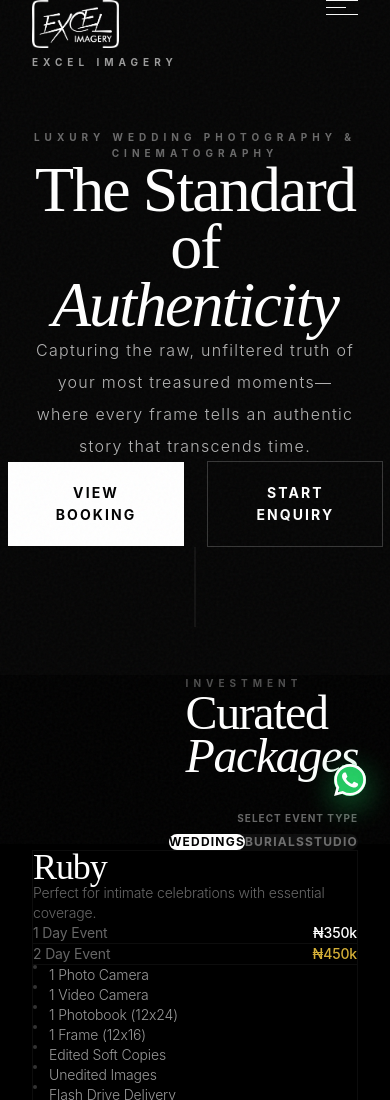
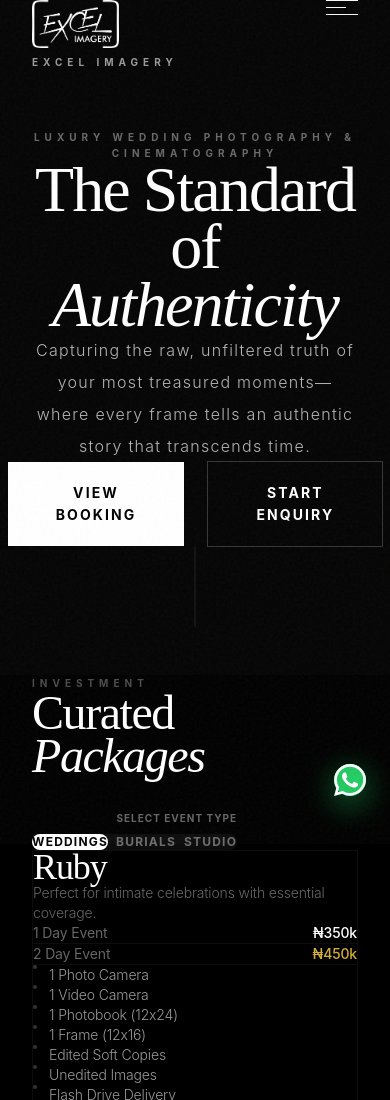
Before and after one commit to Mbakara1/excel_package, a React (Vite) app: page / in a window 390 px wide. Shown: the top 1100 px of the page. Built offline with nearby package versions, Linux system fonts and the light colour scheme.

Commit message:
Polish Pricing Layout
- Fixed 'Curated Packages' alignment on mobile (left-aligned)
- Added horizontal spacing (gap) between category switcher buttons for better touch targets

```diff
--- a/src/components/Pricing.jsx
+++ b/src/components/Pricing.jsx
@@ -181,7 +181,7 @@ const Pricing = () => {
       <div className="section-container">
 
         {/* Header & Tabs */}
-        <div className="flex flex-col md:flex-row justify-between items-end mb-20 gap-8">
+        <div className="flex flex-col md:flex-row justify-between items-start md:items-end mb-20 gap-8">
           <div>
             <span className="text-[10px] font-bold tracking-[0.5em] text-white/30 uppercase mb-4 block">Investment</span>
             <h2 className="text-white mb-2">Curated <br/><span className="serif-italic font-normal">Packages</span></h2>
@@ -190,7 +190,7 @@ const Pricing = () => {
           {/* Category Switcher */}
           <div className="flex flex-col items-end gap-2">
             <span className="text-[10px] font-bold tracking-widest text-white/40 uppercase">Select Event Type</span>
-            <div className="flex bg-white/5 p-1 rounded-full backdrop-blur-sm relative">
+            <div className="flex bg-white/5 p-1 rounded-full backdrop-blur-sm relative gap-2">
               {['weddings', 'burials', 'studio'].map((cat) => (
                 <button
                   key={cat}
```
